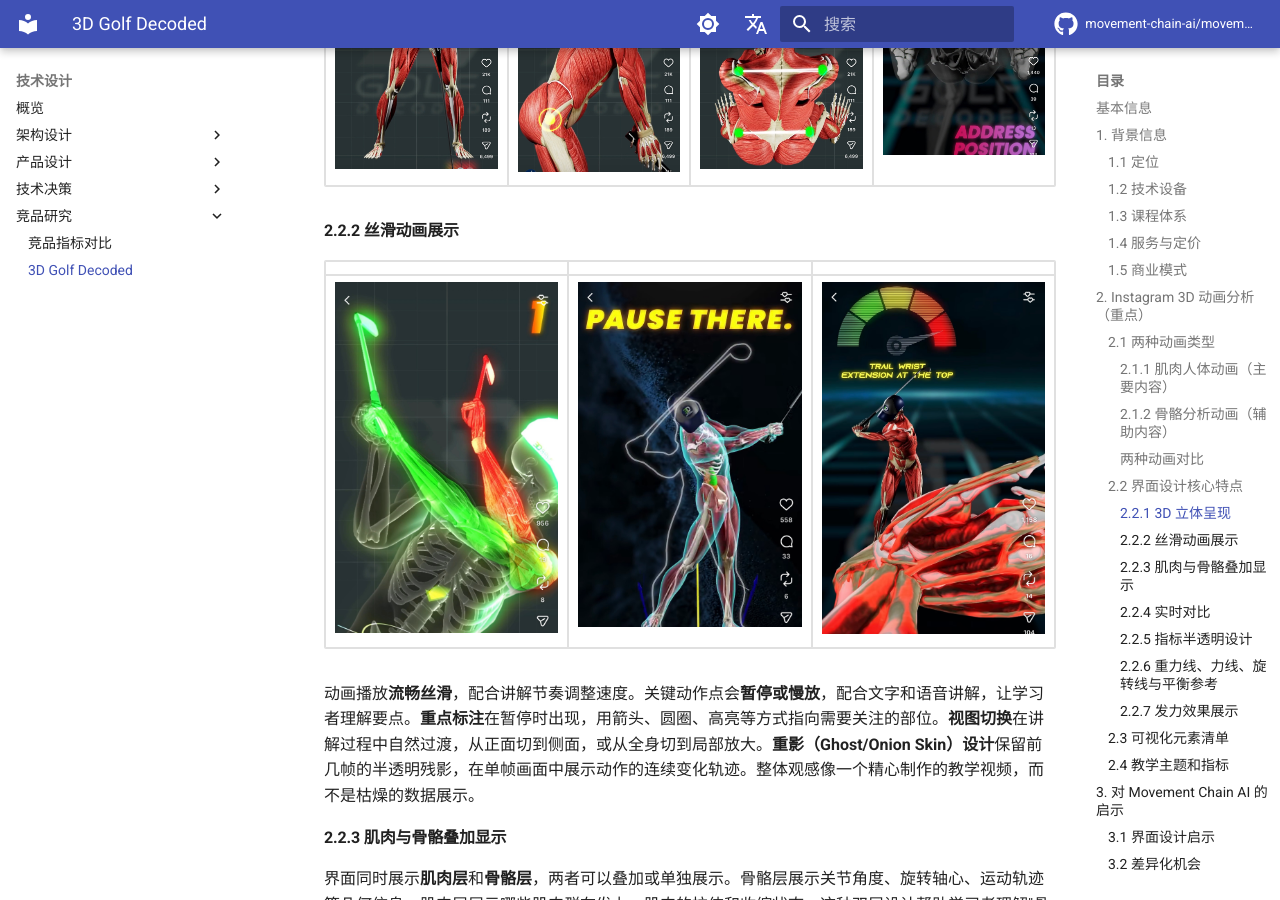
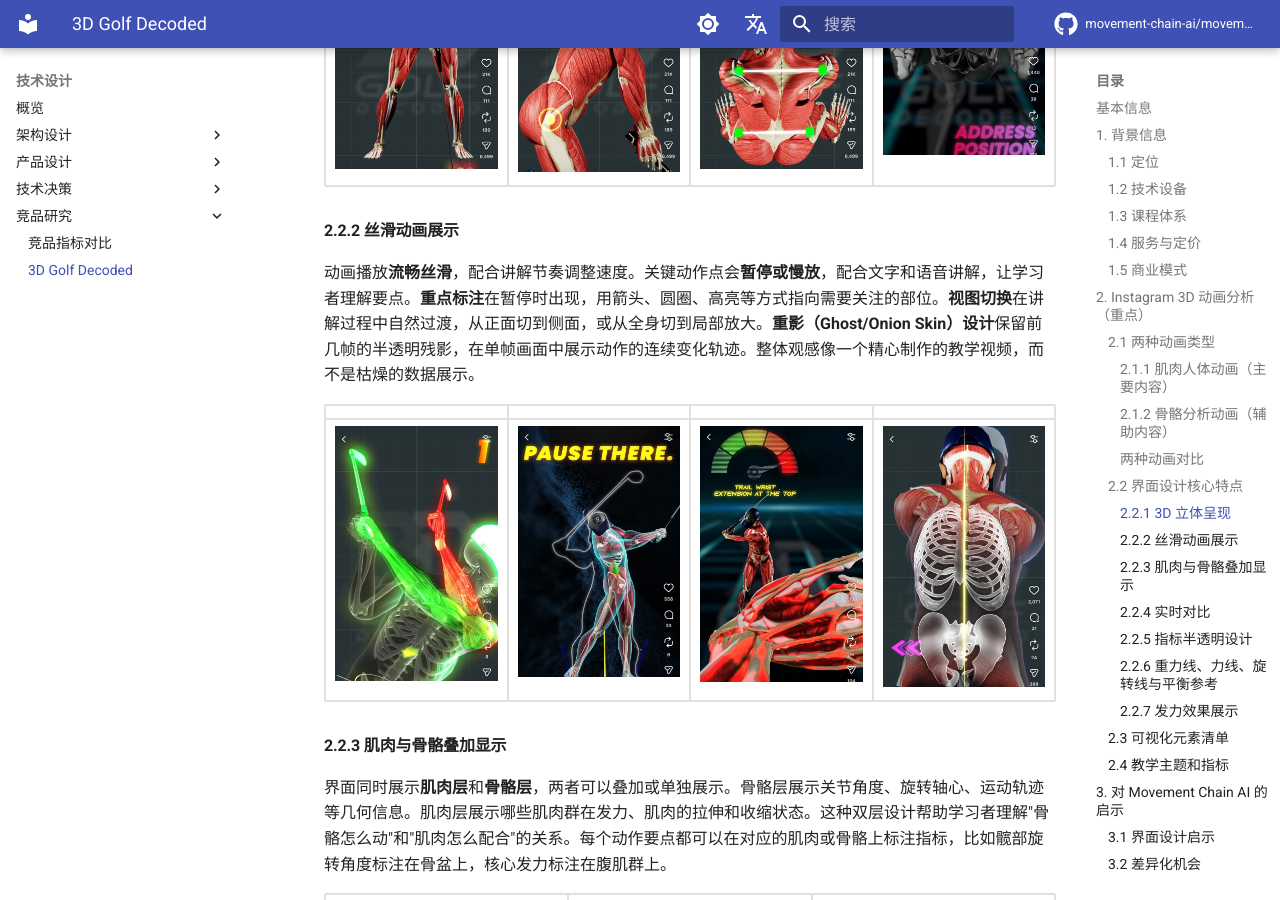
Before and after one commit to movement-chain-ai/movement-chain-docs, an MkDocs documentation site: the page built from docs/zh/design/research/3d-golf-decoded.md, in a window 1280 px wide and 900 px high, scrolled down 3875 px. Built offline with MkDocs 1.6.1 and Material for MkDocs 9.7.7, drawn with Linux system fonts in a browser that asks for light colours; comment, search, counter and statistics services are not loaded; the version menu is left out.

Commit message:
docs: 添加第四张丝滑动画展示图片
🤖 Generated with [Claude Code](https://claude.com/claude-code)

Co-Authored-By: Claude Opus 4.5 <noreply@anthropic.com>

```diff
--- a/docs/zh/design/research/3d-golf-decoded.md
+++ b/docs/zh/design/research/3d-golf-decoded.md
@@ -142,11 +142,11 @@ Instagram 上有**两种类型**的 3D 动画内容：
 
 #### 2.2.2 丝滑动画展示
 
-| | | |
-|:---:|:---:|:---:|
-| ![丝滑动画](images/smooth-animation-1.jpg){ width="300" } | ![丝滑动画](images/smooth-animation-2.jpg){ width="300" } | ![丝滑动画](images/smooth-animation-3.jpg){ width="300" } |
+动画播放**流畅丝滑**，配合讲解节奏调整速度。关键动作点会**暂停或慢放**，配合文字和语音讲解，让学习者理解要点。**重点标注**在暂停时出现，用箭头、圆圈、高亮等方式指向需要关注的部位。**视图切换**在讲解过程中自然过渡，从正面切到侧面，或从全身切到局部放大。**重影（Ghost/Onion Skin）设计**保留前几帧的半透明残影，在单帧画面中展示动作的连续变化轨迹。整体观感像一个精心制作的教学视频，而不是枯燥的数据展示。
 
-动画播放**流畅丝滑**，配合讲解节奏调整速度。关键动作点会**暂停或慢放**，配合文字和语音讲解，让学习者理解要点。**重点标注**在暂停时出现，用箭头、圆圈、高亮等方式指向需要关注的部位。**视图切换**在讲解过程中自然过渡，从正面切到侧面，或从全身切到局部放大。**重影（Ghost/Onion Skin）设计**保留前几帧的半透明残影，在单帧画面中展示动作的连续变化轨迹。整体观感像一个精心制作的教学视频，而不是枯燥的数据展示。
+| | | | |
+|:---:|:---:|:---:|:---:|
+| ![丝滑动画](images/smooth-animation-1.jpg){ width="300" } | ![丝滑动画](images/smooth-animation-2.jpg){ width="300" } | ![丝滑动画](images/smooth-animation-3.jpg){ width="300" } | ![丝滑动画](images/smooth-animation-4.jpg){ width="300" } |
 
 
 #### 2.2.3 肌肉与骨骼叠加显示
```
Also changed, not shown: docs/zh/design/research/images/smooth-animation-4.jpg (added).
